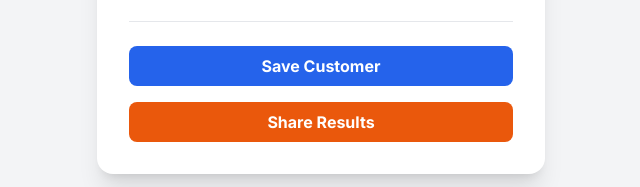
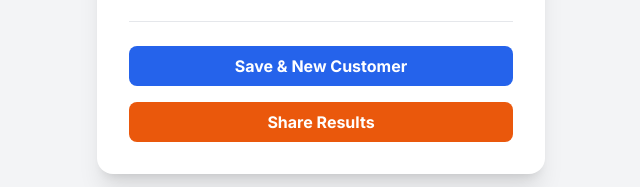
Before and after one commit to Aaron71275/furnace-service-checklist, a plain HTML site: page index.html in a window 1280 px wide. Shown: the part 1081-1268 px from the top of the page, 319-959 px from the left. Drawn offline with nearby package versions, Linux system fonts and the light colour scheme.

Commit message:
Update index.html

```diff
--- a/index.html
+++ b/index.html
@@ -139,7 +139,7 @@
             <!-- Action Buttons -->
             <div class="mt-6 pt-6 border-t border-gray-200 dark:border-gray-700 space-y-4">
                 <button id="save-button" class="w-full bg-blue-600 hover:bg-blue-700 text-white font-bold py-2 px-4 rounded-lg transition-colors focus:outline-none focus:ring-2 focus:ring-offset-2 focus:ring-blue-500">
-                    Save Customer
+                    Save & New Customer
                 </button>
                 <button id="share-button" class="w-full bg-orange-600 hover:bg-orange-700 text-white font-bold py-2 px-4 rounded-lg transition-colors focus:outline-none focus:ring-2 focus:ring-offset-2 focus:ring-orange-500">
                     Share Results
@@ -266,6 +266,7 @@
             }
             saveCustomers();
             alert(`Customer record for "${customerName}" saved successfully!`);
+            clearForm(); // Clears the form for the next customer
             renderCustomerList();
         });
 
```
